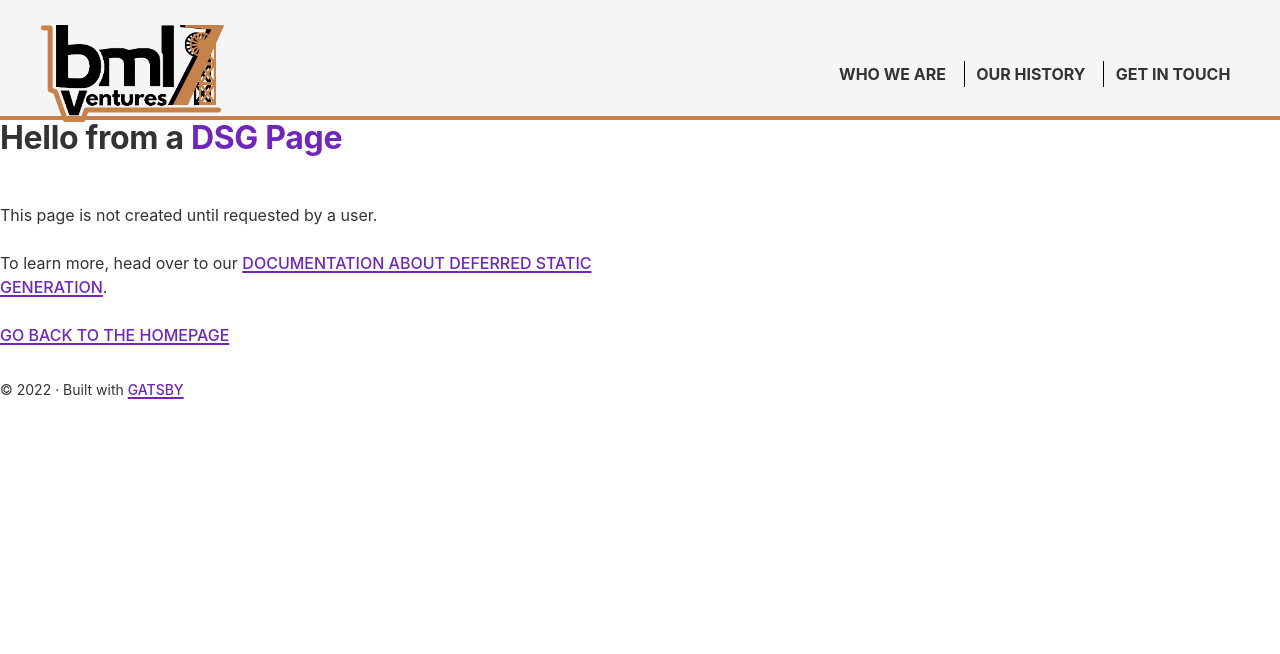
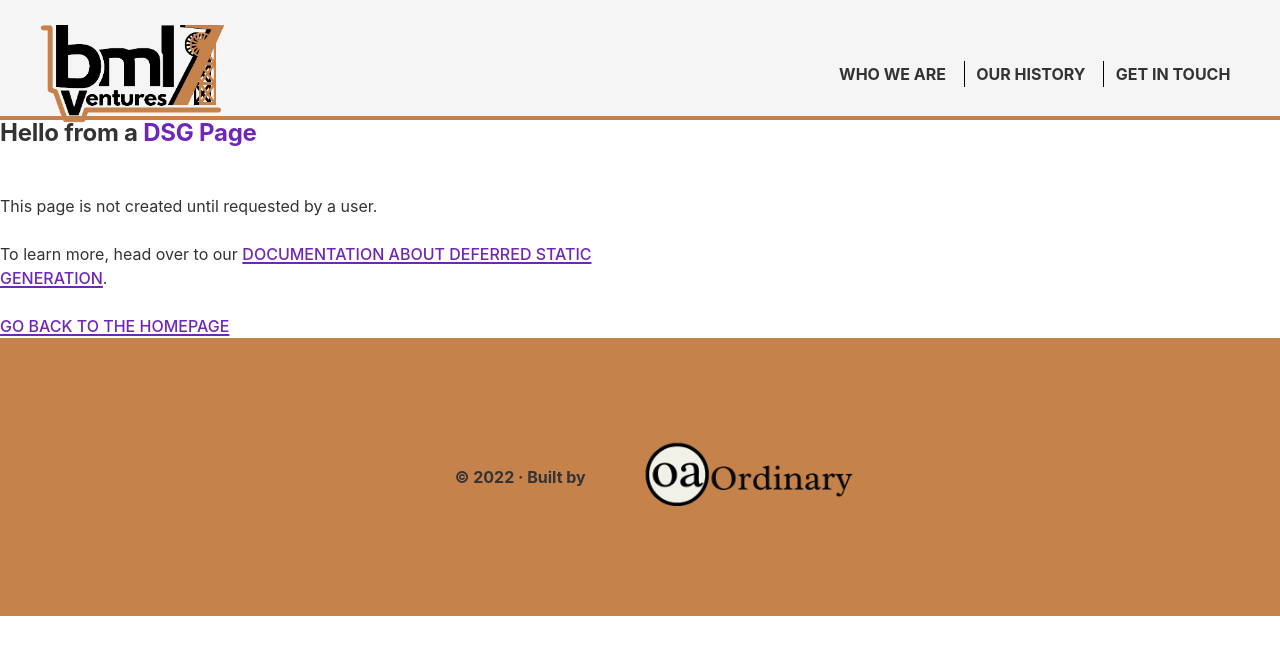
Before and after one commit to jhOnlineMain/BMLVentures, a Gatsby site: page /using-dsg in a window 1280 px wide. Built offline with nearby package versions, Linux system fonts and the light colour scheme; Gatsby itself is replaced by a stand-in of ours.

Commit message:
new footer component & styling

```diff
--- a/src/components/footer.js
+++ b/src/components/footer.js
@@ -1,18 +1,20 @@
-import react from "react"
-import graphql from "gatsby"
+import React from "react"
+import { StaticImage } from "gatsby-plugin-image"
 
-const Footer = () => {
-    <footer
-        style={{
-            marginTop: `var(--space-5)`,
-            fontSize: `var(--font-sm)`,
-            height: '30vh'
-        }}
-    >
-        © {new Date().getFullYear()} &middot; Built by
-        {` `}
-        <a href="https://ordinaryagency.com.au">Ordinary Agency</a>
+const Footer = () => (
+    <footer>
+        <div className="credit-wrap">
+            <div className="ordinary-badge">
+            <p className="badge-text">
+                © {new Date().getFullYear()} &middot; Built by
+                {` `}
+            </p>
+            <a href="https://ordinaryagency.com.au">
+                <StaticImage width="150px" height="50px" id="ordinaryLogo" src="../images/ordinary-branding.png"/>
+            </a>
+            </div>
+        </div>
     </footer>
-}
+)
 
 export default Footer
--- a/src/components/layout.css
+++ b/src/components/layout.css
@@ -1,10 +1,12 @@
 /*Ordinary CSS */
 
+/* Header */
+
 .banner-wrap img {
-  width:'100%';
-  height:'40vh';
-  object-fit:'cover';
-  opacity:'0.9'
+  width:100%;
+  height:40vh;
+  object-fit:cover;
+  opacity:0.9
 }
 section.intro {
   display: grid;
@@ -56,13 +58,38 @@
   color: #1a1a1a;
 }
 
-.video {
-  height:50vh;
+/*Footer*/
+
+footer {
+  background-color:#c6824b;
+  margin-top: 'var(--space-5)';
+  font-size: 'var(--font-sm)';
+  height: '30vh';
+}
+.credit-wrap {
+  display:flex;
+  align-items: center;
+}
+.ordinary-badge {
+  display: grid;
+  grid-template-rows: 100%;
+  grid-template-columns: 50% 50%;
+ align-content: center;
+ margin: 0 auto;
+ padding: 8vh 0;
 }
 
-footer {
-  flex-flow: column-reverse;
+.badge-text {
+  text-align: center;
+  font-weight: bold;
+  margin:auto 0;
+  padding-right: 1rem;
+
 }
+.ordinary-badge a {
+text-transform:none;
+}
+
 
 /*Pre existing css */
 :root {
--- a/src/components/layout.js
+++ b/src/components/layout.js
@@ -8,8 +8,8 @@
 import * as React from "react"
 import PropTypes from "prop-types"
 import { useStaticQuery, graphql } from "gatsby"
-
 import Header from "./header"
+import Footer from "./footer"
 import "./layout.css"
 
 const Layout = ({ children }) => {
@@ -25,20 +25,11 @@
 
   return (
     <>
-      <Header siteTitle={data.site.siteMetadata?.title || `Title`} />
-      <div className="content-wrap">
-        <main>{children}</main>
-        <footer
-          style={{
-            marginTop: `var(--space-5)`,
-            fontSize: `var(--font-sm)`,
-          }}
-        >
-          © {new Date().getFullYear()} &middot; Built with
-          {` `}
-          <a href="https://www.gatsbyjs.com">Gatsby</a>
-        </footer>
-      </div>
+    <Header siteTitle={data.site.siteMetadata?.title || `Title`} />
+    <section className="content-wrap">
+      <main>{children}</main>
+    </section>
+    <Footer />
     </>
   )
 }
--- a/src/pages/index.js
+++ b/src/pages/index.js
@@ -5,8 +5,6 @@
 import Seo from "../components/seo"
 import * as styles from "../components/index.module.css"
 import Video from "../components/video"
-import FeatureImage from "../components/featureImage"
-import removeTags from "../functions"
 import ContactForm from "../components/contactForm"
 
 
```
Also changed, not shown: src/images/ordinary-branding.png (added).
